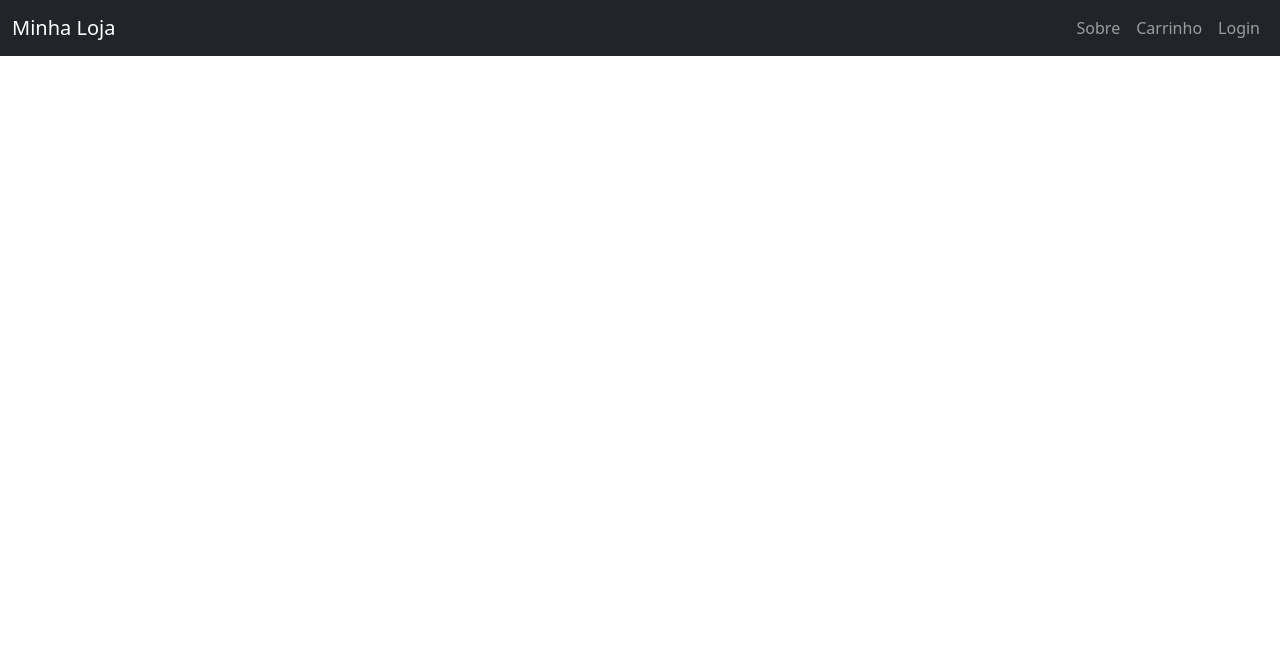
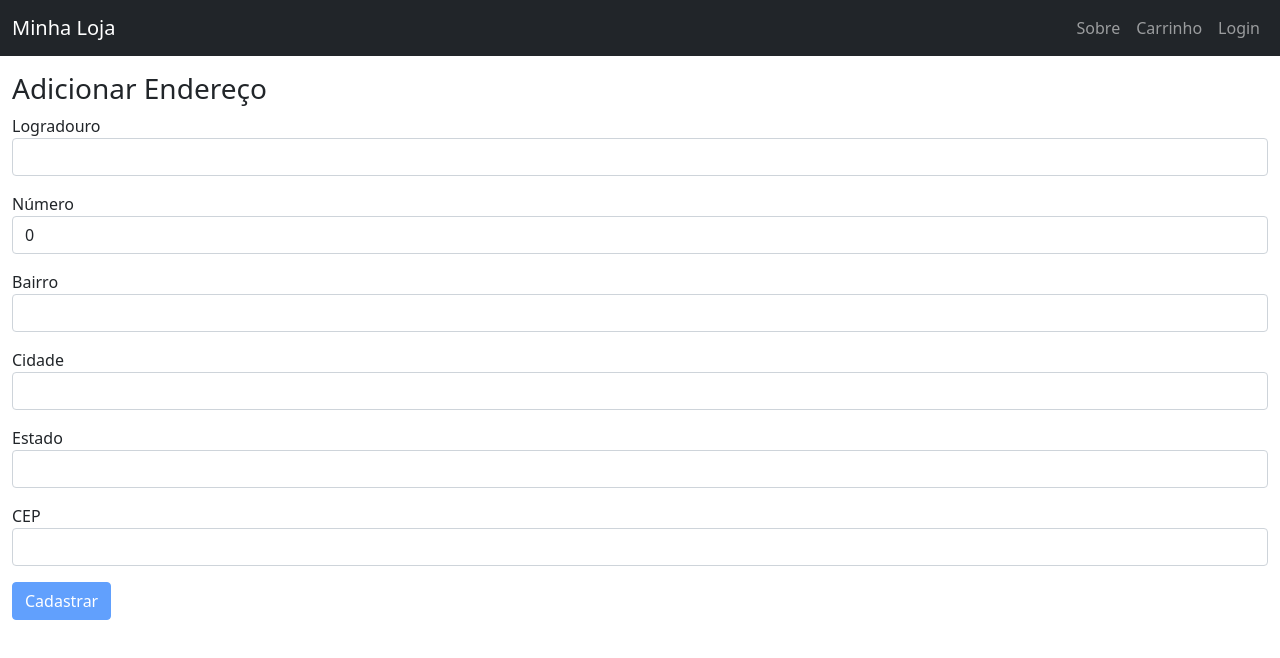
Before and after one commit to rafazv/ProgWeb20201, a React (Create React App) app in the folder front/: page /endereco in a window 1280 px wide. Shown: the top 658 px of the page. Built offline with nearby package versions, Linux system fonts and the light colour scheme.

Commit message:
Add address form

```diff
--- a/front/src/App.js
+++ b/front/src/App.js
@@ -6,7 +6,9 @@ import {
   AddProduto,
   EditProduto,
   Login,
-  Carrinho
+  Carrinho,
+  FormEndereco,
+  Enderecos
 } from "./components";
 import { BrowserRouter, Route, Switch } from 'react-router-dom';
 
@@ -24,6 +26,8 @@ function App() {
             <Route path='/sobre' component={Sobre} />
             <Route path='/login' component={Login} />
             <Route path='/carrinho' component={Carrinho} />
+            <Route path='/endereco' component={FormEndereco} />
+            <Route path='/enderecos' component={Enderecos} />
           </Switch>
         </div>
       </div>
--- a/front/src/components/Carrinho/Carrinho.js
+++ b/front/src/components/Carrinho/Carrinho.js
@@ -34,8 +34,7 @@ function Carrinho(props) {
                 history.push('/login');
             }
             else {
-                console.log('Compra efetuada com sucesso!');
-                history.push('/');
+                history.push('/enderecos');
             }
         });
     }
--- /dev/null
+++ b/front/src/components/Enderecos/Enderecos.js
@@ -0,0 +1,86 @@
+/* eslint-disable react-hooks/exhaustive-deps */
+import { useEffect, useState } from "react";
+import { useSelector } from "react-redux";
+import { useHistory } from "react-router";
+
+function FormEndereco() {
+
+    const [enderecos, setEnderecos] = useState([]);
+
+    const user = useSelector(state => state.user);
+    const id = Number(user.id);
+
+    const history = useHistory();
+
+    useEffect(() => {
+        if (user.logado) {
+            fetch(`http://localhost:3020/enderecos/usuario/${id}`, { credentials: 'include' })
+            .then(response => response.json())
+            .then(json => setEnderecos(json))
+            .catch(e => console.log(e))
+        }
+    }, []);
+
+    return (
+        <div>
+            {
+                user.logado ?
+                <div>
+                    {
+                        enderecos.length ?
+                        <div>
+                            <ul className="list-group">
+                                {
+                                    enderecos.map(e => {
+                                        return (
+                                            <div>
+                                                <li key={`logradouro_${e.id}`} className="list-group-item mb-3">
+                                                    <h5 className="card-title">Logradouro</h5>
+                                                    <p className="card-text">{e.logradouro}</p>
+                                                </li>
+
+                                                <li key={`numero_${e.id}`} className="list-group-item mb-3">
+                                                    <h5 className="card-title">Número</h5>
+                                                    <p className="card-text">{e.numero}</p>
+                                                </li>
+
+                                                <li key={`bairro_${e.id}`} className="list-group-item mb-3">
+                                                    <h5 className="card-title">Bairro</h5>
+                                                    <p className="card-text">{e.bairro}</p>
+                                                </li>
+
+                                                <li key={`cidade_${e.id}`} className="list-group-item mb-3">
+                                                    <h5 className="card-title">Cidade</h5>
+                                                    <p className="card-text">{e.cidade}</p>
+                                                </li>
+
+                                                <li key={`estado_${e.id}`} className="list-group-item mb-3">
+                                                    <h5 className="card-title">Estado</h5>
+                                                    <p className="card-text">{e.uf}</p>
+                                                </li>
+
+                                                <li key={`cep_${e.id}`} className="list-group-item mb-3">
+                                                    <h5 className="card-title">CEP</h5>
+                                                    <p className="card-text">{e.cep}</p>
+                                                </li>
+                                                <button className="btn btn-sm btn-primary" onClick={() => { console.log('Compra efetuada!'); history.push('/'); }}>Selecionar esse endereço</button>
+                                            </div>
+                                        );
+                                    })
+                                }
+                            </ul>
+                        </div>
+                        :
+                        <div>
+                            <h3>Você não possui endereços cadastrados</h3>
+                            <button className="btn btn-sm btn-primary mt-3" onClick={() => history.push('/endereco')}>Cadastrar endereço</button>
+                        </div>
+                    }
+                </div> :
+                <p>Você precisa logar primeiro antes de efetuar uma compra!</p>
+            }
+        </div>
+    );
+}
+
+export default FormEndereco;
--- /dev/null
+++ b/front/src/components/FormEndereco/FormEndereco.js
@@ -0,0 +1,109 @@
+import { useState } from "react";
+import { useSelector } from "react-redux";
+import { useHistory } from "react-router";
+
+function FormEndereco() {
+
+    const [logradouro, setLogradouro] = useState('');
+    const [numero, setNumero] = useState(0);
+    const [bairro, setBairro] = useState('');
+    const [cidade, setCidade] = useState('');
+    const [uf, setUf] = useState('');
+    const [cep, setCep] = useState('');
+
+    const user = useSelector(state => state.user);
+    const usuarioId = user.id.toString;
+
+    const history = useHistory();
+
+    const [isPending, setIsPending] = useState(false);
+
+    const handleSubmit = (e) => {
+        const endereco = { usuarioId, logradouro, numero, bairro, cidade, uf, cep };
+        setIsPending(true);
+
+        e.preventDefault();
+        fetch('http://localhost:3020/enderecos', {
+            method: 'POST',
+            credentials: 'include',
+            headers: { 'Content-Type': 'application/json' },
+            body: JSON.stringify(endereco)
+        })
+        .then(res => res.json())
+        .then(() => {
+            setIsPending(false);
+            history.push('/enderecos');
+        });
+    }
+
+    return (
+        <div>
+            <h3>Adicionar Endereço</h3>
+            <form onSubmit={handleSubmit}>
+                <label htmlFor="nome">Logradouro</label>
+                <input
+                    type="text"
+                    id="nome"
+                    required
+                    className="form-control mb-3"
+                    value={logradouro}
+                    onChange={(e) => setLogradouro(e.target.value)}
+                />
+
+                <label htmlFor="numero">Número</label>
+                <input
+                    type="number"
+                    required
+                    id="numero"
+                    className="form-control mb-3"
+                    value={numero}
+                    onChange={(e) => setNumero(e.target.value)}
+                />
+
+                <label htmlFor="bairro">Bairro</label>
+                <input
+                    type="text"
+                    id="bairro"
+                    required
+                    className="form-control mb-3"
+                    value={bairro}
+                    onChange={(e) => setBairro(e.target.value)}
+                />
+
+                <label htmlFor="cidade">Cidade</label>
+                <input
+                    type="text"
+                    id="cidade"
+                    required
+                    className="form-control mb-3"
+                    value={cidade}
+                    onChange={(e) => setCidade(e.target.value)}
+                />
+
+                <label htmlFor="uf">Estado</label>
+                <input
+                    type="text"
+                    id="uf"
+                    required
+                    className="form-control mb-3"
+                    value={uf}
+                    onChange={(e) => setUf(e.target.value)}
+                />
+
+                <label htmlFor="cep">CEP</label>
+                <input
+                    type="text"
+                    id="cep"
+                    required
+                    className="form-control mb-3"
+                    value={cep}
+                    onChange={(e) => setCep(e.target.value)}
+                />
+
+                {isPending ? <button disabled type="submit" className="btn btn-primary">Enviando dados...</button> : <button type="submit" disabled={!(user.logado)} className="btn btn-primary">Cadastrar</button>}
+            </form>
+        </div>
+    );
+}
+
+export default FormEndereco;
--- a/front/src/components/Produtos/Produtos.js
+++ b/front/src/components/Produtos/Produtos.js
@@ -6,6 +6,7 @@ function Produtos () {
 
     const [produtos, setProdutos] = useState([]);
     const [searchString, setSearchString] = useState('');
+    const [currentPage, setCurrentPage] = useState(1);
     const [searchResult, setSearchResult] = useState([]);
     const history = useHistory();
     const user = useSelector(state => state.user);
@@ -26,6 +27,37 @@ function Produtos () {
         history.push('/produtos/add');
     }
 
+    const todosPerPage = 10;
+    const indexOfLastTodo = currentPage * todosPerPage;
+    const indexOfFirstTodo = indexOfLastTodo - todosPerPage;
+    const currentTodos = produtos.slice(indexOfFirstTodo, indexOfLastTodo);
+
+    const renderTodos = currentTodos.map((prod, index) => {
+        return (
+            <li key={prod.id} className="list-group-item">
+                <Link to={`/produtos/${prod.id}`}>{prod.nome}</Link>
+            </li>
+        );
+    });
+
+    const pageNumbers = [];
+    for (let i = 1; i <= Math.ceil(produtos.length / todosPerPage); i++) {
+        pageNumbers.push(i);
+    }
+
+    const renderPageNumbers = pageNumbers.map(number => {
+        return (
+          <li
+            key={number}
+            id={number}
+            onClick={(e) => setCurrentPage(Number(e.target.id))}
+            style={{marginRight: '20px', color: 'blue', userSelect: 'none', cursor: 'pointer'}}
+          >
+            {number}
+          </li>
+        );
+    });
+
     return (
         <div>
             <div className="clearfix">
@@ -45,13 +77,15 @@ function Produtos () {
             />
             <ul className="list-group">
                 {
-                    searchString === '' ? produtos.map(prod => <li key={prod.id} className="list-group-item">
-                        <Link to={`/produtos/${prod.id}`}>{prod.nome}</Link>
-                    </li>) :
+                    searchString === '' ? <div>{renderTodos}</div> :
                     searchResult.map(prod => <li key={prod.id} className="list-group-item">
                         <Link to={`/produtos/${prod.id}`}>{prod.nome}</Link>
                     </li>)
                 }
+            </ul>
+            <ul style={{listStyle: 'none', display: 'flex', marginTop: '20px'}}>
+                <p style={{marginRight: '20px'}}>Página(s):</p>
+                {renderPageNumbers}
             </ul>
         </div>
     )
--- a/front/src/components/index.js
+++ b/front/src/components/index.js
@@ -4,5 +4,7 @@ export { default as Produto } from './Produto/Produto';
 export { default as AddProduto } from './AddProduto/AddProduto';
 export { default as EditProduto } from './EditProduto/EditProduto';
 export { default as Carrinho } from './Carrinho/Carrinho';
+export { default as FormEndereco } from './FormEndereco/FormEndereco';
+export { default as Enderecos } from './Enderecos/Enderecos';
 export { default as Sobre } from './Sobre/Sobre';
 export { default as Login } from './Login/Login';
```
Also changed, not shown: 1 other file (tests, documents, lock files or other folders).
